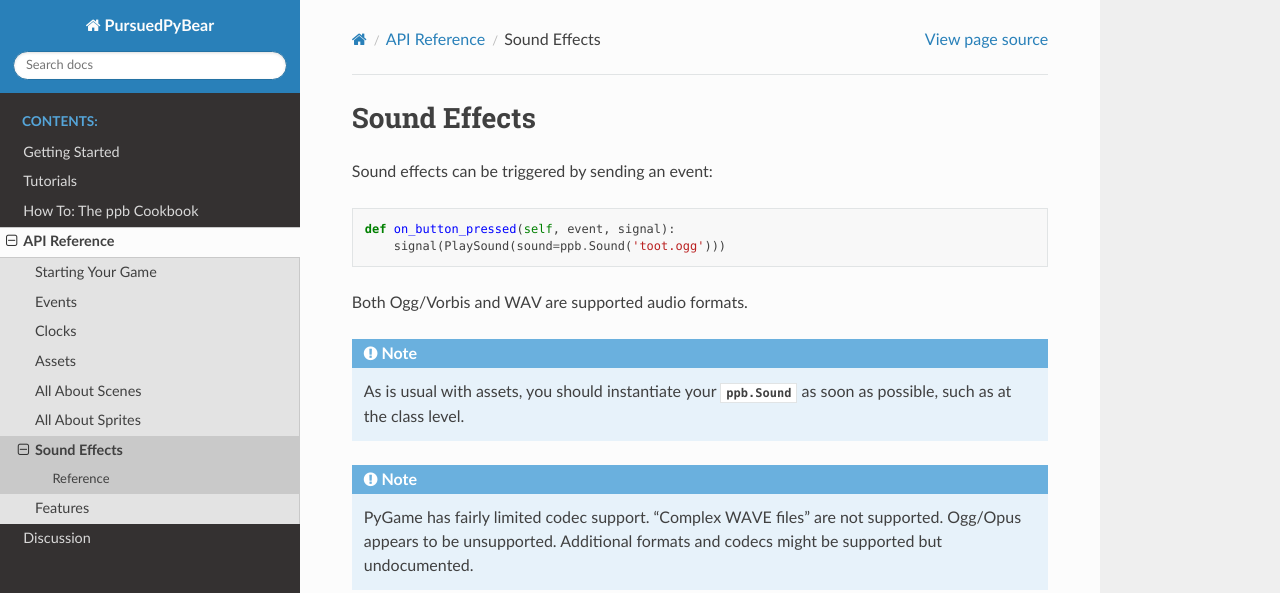
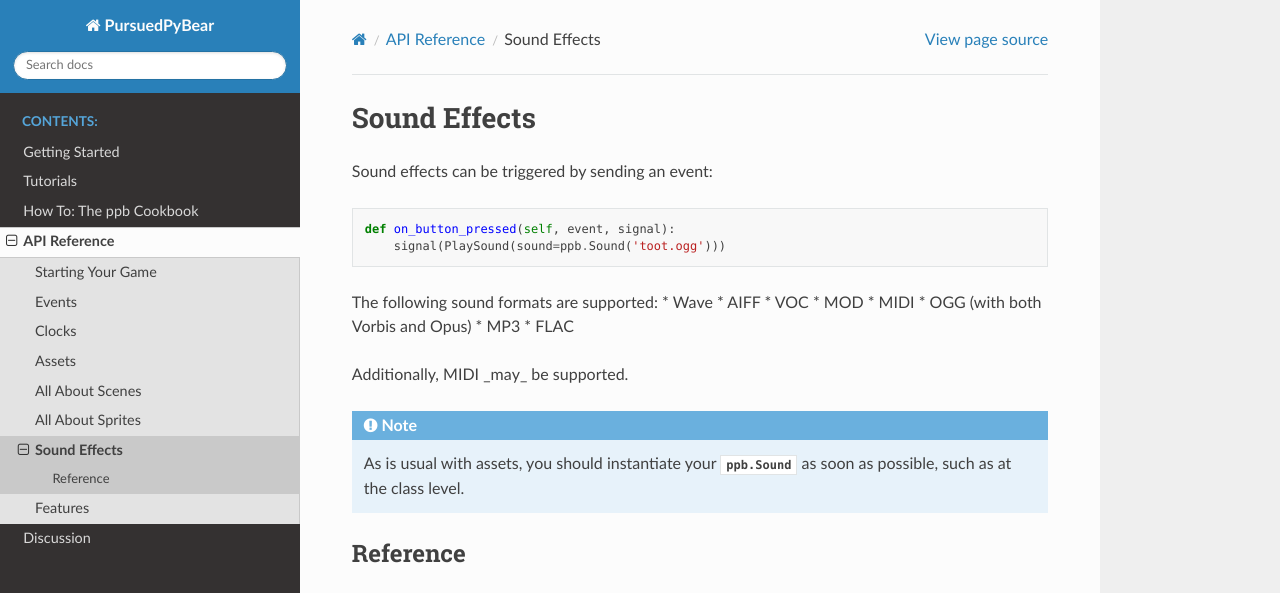
Before and after one commit to ppb/pursuedpybear, a Sphinx documentation site: the page built from docs/reference/sound.rst, in a window 1280 px wide and 1083 px high. Shown: the top 593 px of the window. Built offline with Sphinx 7.4.7 and the Read the Docs theme 2.0.0, drawn with Linux system fonts in a browser that asks for light colours; grey boxes are pictures that could not be loaded.

Commit message:
sound.rst: Update list of supported codecs
Note that the list is based on what's bundled with the official windows releases.

```diff
--- a/docs/reference/sound.rst
+++ b/docs/reference/sound.rst
@@ -9,16 +9,21 @@ Sound effects can be triggered by sending an event:
     def on_button_pressed(self, event, signal):
         signal(PlaySound(sound=ppb.Sound('toot.ogg')))
 
-Both Ogg/Vorbis and WAV are supported audio formats.
+The following sound formats are supported:
+* Wave
+* AIFF
+* VOC
+* MOD
+* MIDI
+* OGG (with both Vorbis and Opus)
+* MP3
+* FLAC
+
+Additionally, MIDI _may_ be supported.
 
 .. note::
     As is usual with assets, you should instantiate your :py:class:`ppb.Sound`
     as soon as possible, such as at the class level.
-
-.. note::
-    PyGame has fairly limited codec support. "Complex WAVE files" are not
-    supported. Ogg/Opus appears to be unsupported. Additional formats and codecs
-    might be supported but undocumented.
 
 Reference
 ---------
```
